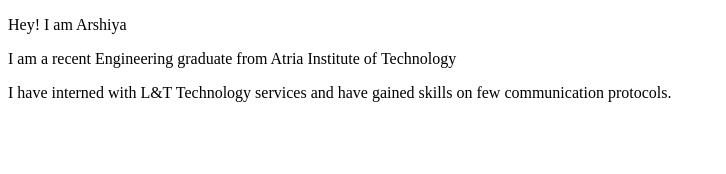
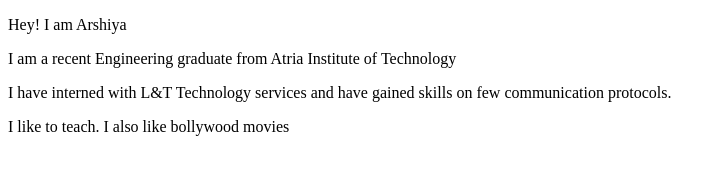
Before and after one commit to Arshiya-banu/student-site, a plain HTML site: page index.html in a window 1280 px wide. Shown: the whole page, without its empty margins (0-726 px from the left). Drawn offline with Linux system fonts and the light colour scheme.

Commit message:
update hobbies

```diff
--- a/index.html
+++ b/index.html
@@ -10,5 +10,6 @@
     <p>I am a recent Engineering graduate from Atria Institute of Technology
     </p>
     <p>I have interned with L&T Technology services and have gained skills on few communication protocols.</p>
+    <p>I like to teach. I also like bollywood movies</p>
 </body>
 </html>
```
